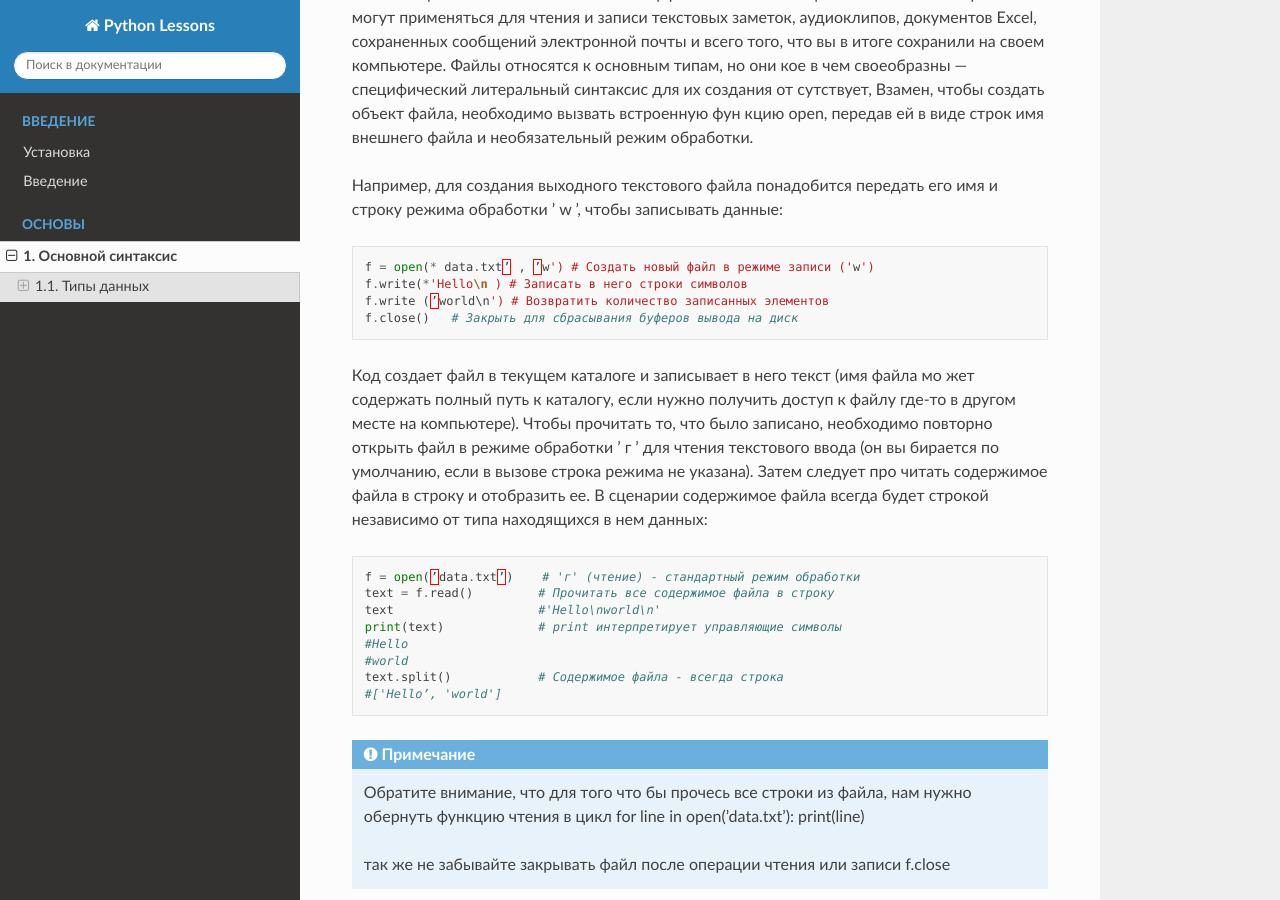
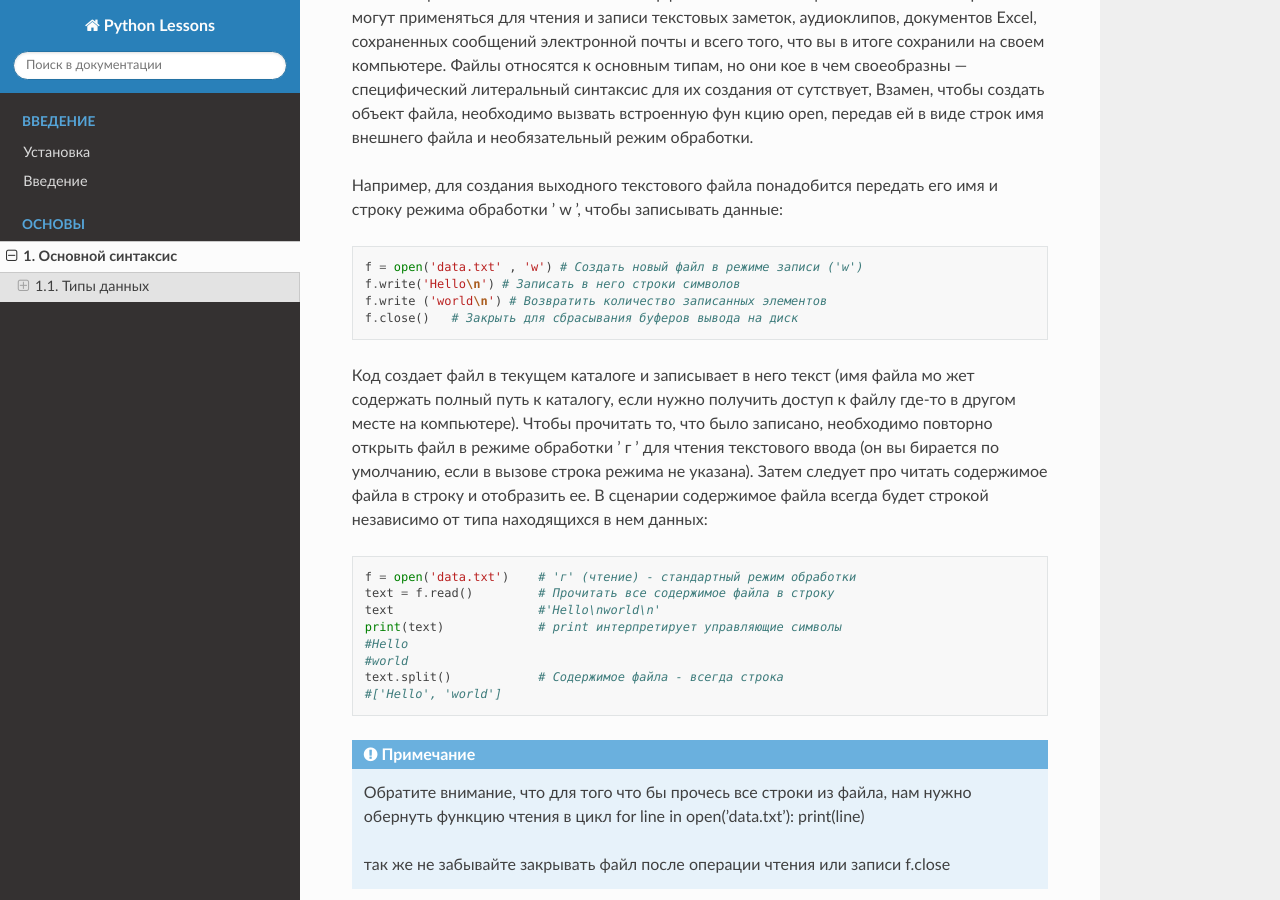
Before and after one commit to NMSprog/5_ITL, a Sphinx documentation site: the page built from source/basics/syntax.rst, in a window 1280 px wide and 900 px high, scrolled down 17631 px. Built offline with Sphinx 7.4.7 and the Read the Docs theme 2.0.0, drawn with Linux system fonts in a browser that asks for light colours; pages that are not in the unit, such as notebooks, are missing from menus.

Commit message:
final type post

```diff
--- a/source/basics/syntax.rst
+++ b/source/basics/syntax.rst
@@ -864,9 +864,9 @@ Python неявно стимулирует использование по од
 
 .. code:: python
 
-    f = open(* data.txt’ , ’w') # Создать новый файл в режиме записи ('w')
-    f.write(*'Hello\n ) # Записать в него строки символов
-    f.write (’world\n') # Возвратить количество записанных элементов
+    f = open('data.txt' , 'w') # Создать новый файл в режиме записи ('w')
+    f.write('Hello\n') # Записать в него строки символов
+    f.write ('world\n') # Возвратить количество записанных элементов
     f.close()   # Закрыть для сбрасывания буферов вывода на диск
 
 Код создает файл в текущем каталоге и записывает в него текст (имя файла мо­ жет содержать полный путь к каталогу,
@@ -877,14 +877,14 @@ Python неявно стимулирует использование по од
 
 .. code:: python
 
-    f = open(’data.txt’)    # 'г' (чтение) - стандартный режим обработки
+    f = open('data.txt')    # 'г' (чтение) - стандартный режим обработки
     text = f.read()         # Прочитать все содержимое файла в строку
     text                    #'Hello\nworld\n'
     print(text)             # print интерпретирует управляющие символы
     #Hello
     #world
     text.split()            # Содержимое файла - всегда строка
-    #['Hello’, 'world']
+    #['Hello', 'world']
 
 .. note::
     Обратите внимание, что для того что бы прочесь все строки из файла, нам нужно обернуть функцию чтения в цикл
```
